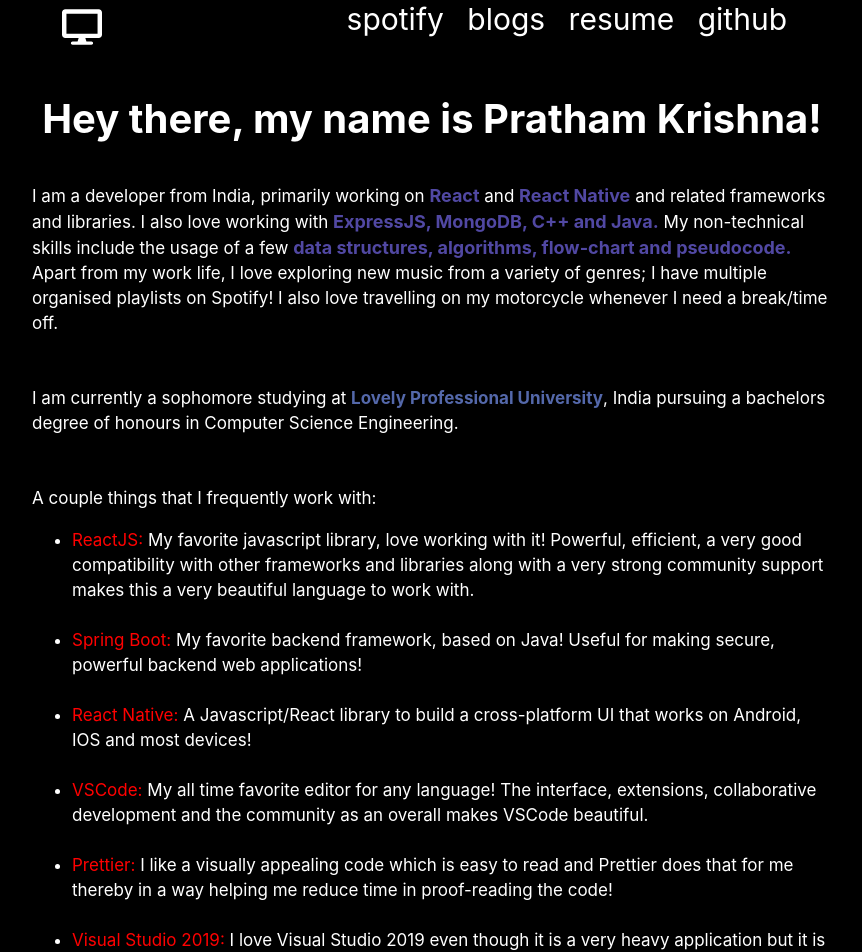
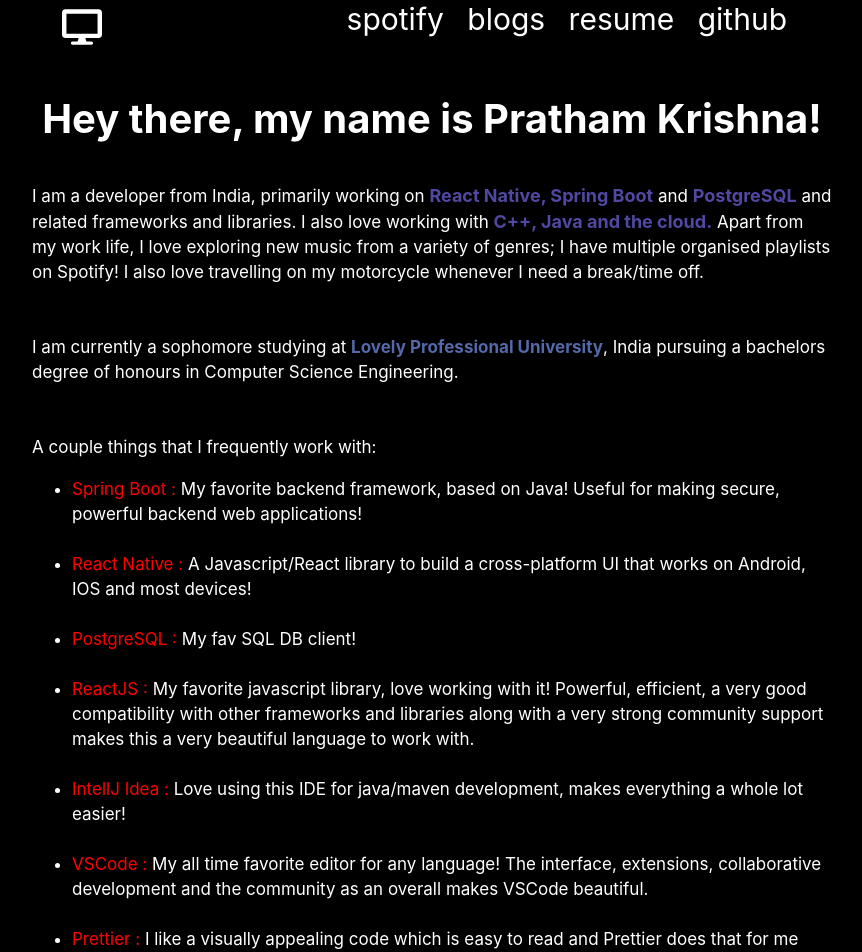
Before and after one commit to Prathamkrishna/Prathamkrishna-website, a Next.js app: page / in a window 1280 px wide. Shown: the top 952 px of the page, without its empty margins (208-1070 px from the left). Built offline with nearby package versions, Linux system fonts and the light colour scheme.

Commit message:
Updated Content

```diff
--- a/pages/index.js
+++ b/pages/index.js
@@ -13,25 +13,28 @@
       <br />
       <h1 className={styles.bodyheader}>Hey there, my name is Pratham Krishna!</h1>
       <br />
-      I am a developer from India, primarily working on <strong className={styles.strongtext}>React</strong> and <strong className={styles.strongtext}>React Native</strong> and related frameworks and libraries. I also love working with <strong className={styles.strongtext}>ExpressJS, MongoDB, C++ and Java.</strong> My non-technical skills include the usage of a few <strong className={styles.strongtext}>data structures, algorithms, flow-chart and pseudocode.</strong> Apart from my work life, I love exploring new music from a variety of genres; I have multiple organised playlists on Spotify! I also love travelling on my motorcycle whenever I need a break/time off.
+      I am a developer from India, primarily working on <strong className={styles.strongtext}>React Native, Spring Boot</strong> and <strong className={styles.strongtext}>PostgreSQL</strong> and related frameworks and libraries. I also love working with <strong className={styles.strongtext}>C++, Java and the cloud.</strong> Apart from my work life, I love exploring new music from a variety of genres; I have multiple organised playlists on Spotify! I also love travelling on my motorcycle whenever I need a break/time off.
+
       <br /><br /><br />
       I am currently a sophomore studying at <Link href="https://www.lpu.in"><a><strong className={styles.otherlinks}>Lovely Professional University</strong></a></Link>, India pursuing a bachelors degree of honours in Computer Science Engineering.
       <br /><br /><br />
       A couple things that I frequently work with:
       <ul>
-        <li><span className={styles.bulletedhead}><Link href="https://reactjs.org/"><a>ReactJS</a></Link>:</span> My favorite javascript library, love working with it! Powerful, efficient, a very good compatibility with other frameworks and libraries along with a very strong community support makes this a very beautiful language to work with.</li>
+        <li><span className={styles.bulletedhead}><Link href="https://spring.io/"><a>Spring Boot</a></Link> : </span> My favorite backend framework, based on Java! Useful for making secure, powerful backend web applications!</li>
         <br />
-        <li><span className={styles.bulletedhead}><Link href="https://spring.io/"><a>Spring Boot</a></Link>:</span> My favorite backend framework, based on Java! Useful for making secure, powerful backend web applications!</li>
+        <li><span className={styles.bulletedhead}><Link href="https://reactnative.dev/"><a>React Native</a></Link> : </span> A Javascript/React library to build a cross-platform UI that works on Android, IOS and most devices!</li>
         <br />
-        <li><span className={styles.bulletedhead}><Link href="https://reactnative.dev/"><a>React Native</a></Link>:</span> A Javascript/React library to build a cross-platform UI that works on Android, IOS and most devices!</li>
+        <li><span className={styles.bulletedhead}><Link href="https://www.postgresql.org/"><a>PostgreSQL</a></Link> : </span> My fav SQL DB client!</li>
         <br />
-        <li><span className={styles.bulletedhead}><Link href="https://code.visualstudio.com/"><a>VSCode</a></Link>:</span> My all time favorite editor for any language! The interface, extensions, collaborative development and the community as an overall makes VSCode beautiful.</li>
+        <li><span className={styles.bulletedhead}><Link href="https://reactjs.org/"><a>ReactJS</a></Link> : </span> My favorite javascript library, love working with it! Powerful, efficient, a very good compatibility with other frameworks and libraries along with a very strong community support makes this a very beautiful language to work with.</li>
         <br />
-        <li><span className={styles.bulletedhead}><Link href="https://prettier.io/"><a>Prettier</a></Link>:</span> I like a visually appealing code which is easy to read and Prettier does that for me thereby in a way helping me reduce time in proof-reading the code! </li>
+        <li><span className={styles.bulletedhead}><Link href="https://reactjs.org/"><a>IntellJ Idea</a></Link> : </span> Love using this IDE for java/maven development, makes everything a whole lot easier!</li>
         <br />
-        <li><span className={styles.bulletedhead}><Link href="https://visualstudio.microsoft.com/vs/"><a>Visual Studio 2019</a></Link>:</span> I love Visual Studio 2019 even though it is a very heavy application but it is very helpful when I have to make either C++ or Java applications to keep a tab on the memory used and other production tools.</li>
+        <li><span className={styles.bulletedhead}><Link href="https://code.visualstudio.com/"><a>VSCode</a></Link> : </span> My all time favorite editor for any language! The interface, extensions, collaborative development and the community as an overall makes VSCode beautiful.</li>
         <br />
-        <li><span className={styles.bulletedhead}><Link href="https://expressjs.com/"><a> ExpressJS</a></Link></span><span className={styles.bulletedhead}> + </span><span className={styles.bulletedhead}><Link href="https://www.mongodb.com/"><a>MongoDB</a></Link>:</span>I primarily use ExpressJS and MongoDB for my backend. When it comes to using the two tools together, i prefer using Mongo's native drivers, I found it relatively easier than using a npm package like Mongoose.</li>
+        <li><span className={styles.bulletedhead}><Link href="https://prettier.io/"><a>Prettier</a></Link> : </span> I like a visually appealing code which is easy to read and Prettier does that for me thereby in a way helping me reduce time in proof-reading the code! </li>
+        <br />
+        <li><span className={styles.bulletedhead}><Link href="https://expressjs.com/"><a> ExpressJS</a></Link></span><span className={styles.bulletedhead}> + </span><span className={styles.bulletedhead}><Link href="https://www.mongodb.com/"><a>MongoDB</a></Link> : </span>I primarily use ExpressJS and MongoDB for my backend. When it comes to using the two tools together, i prefer using Mongo's native drivers, I found it relatively easier than using a npm package like Mongoose.</li>
         <br />
       </ul>
     </div>
```
